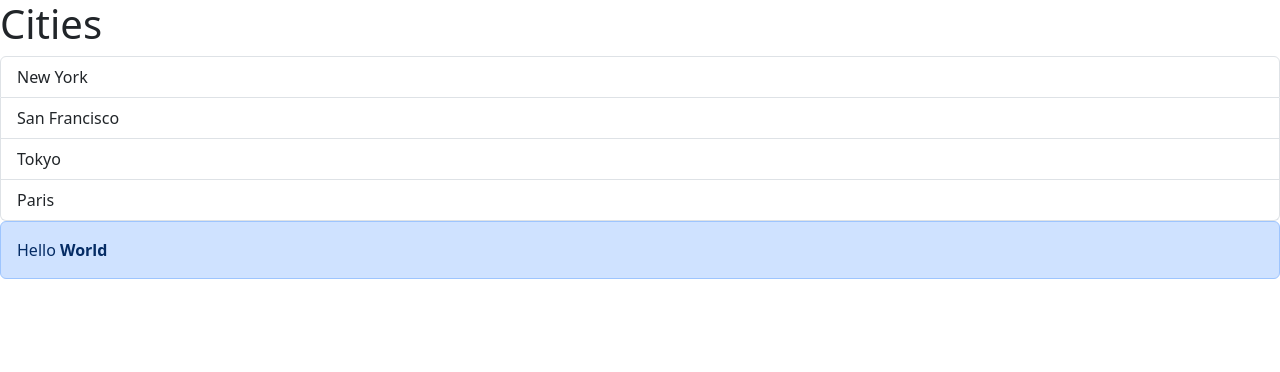
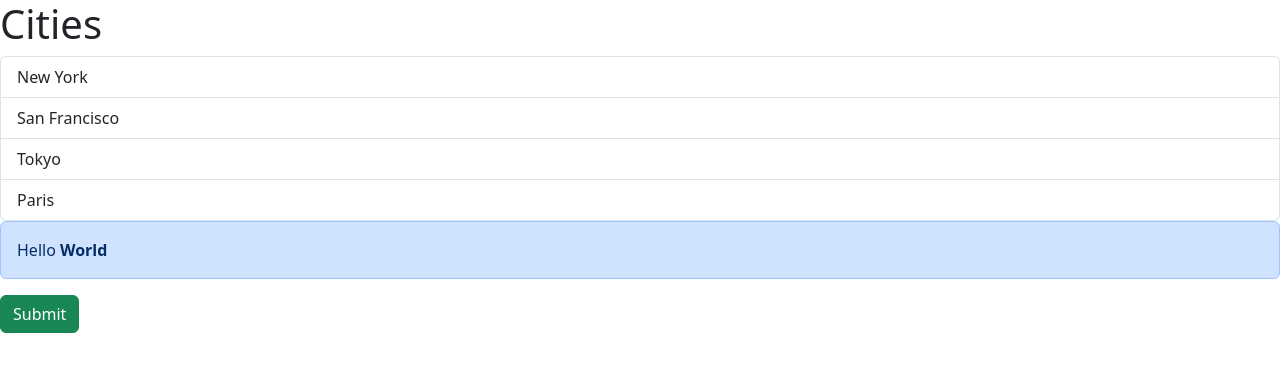
Before and after one commit to DontFretBrett/ReactCourse, a React (Vite) app: page / in a window 1280 px wide. Shown: the top 372 px of the page. Built offline with nearby package versions, Linux system fonts and the light colour scheme.

Commit message:
Add RButton, union type for color

```diff
--- a/src/App.tsx
+++ b/src/App.tsx
@@ -1,11 +1,16 @@
 import ListGroup from './components/ListGroup';
 import Alert from './components/Alert';
+import RButton from './components/RButton';
 
 function App() {
   const items = ['New York', 'San Francisco', 'Tokyo', 'Paris'];
 
   const handleSelectedItem = (item: string) => {
     console.log(item);
+  };
+
+  const handleButtonClick = () => {
+    console.log('Clicked');
   };
 
   return (
@@ -15,7 +20,10 @@ function App() {
         heading="Cities"
         onSelectedItem={handleSelectedItem}
       />
-      <Alert>Hello <strong>World</strong></Alert>
+      <Alert>
+        Hello <strong>World</strong>
+      </Alert>
+      <RButton onClick={handleButtonClick} color="success">Submit</RButton>
     </div>
   );
 }
--- a/src/components/Alert.tsx
+++ b/src/components/Alert.tsx
@@ -1,4 +1,4 @@
-import React, { ReactNode } from 'react';
+import { ReactNode } from 'react';
 
 interface Props {
     children: ReactNode;
--- /dev/null
+++ b/src/components/RButton.tsx
@@ -0,0 +1,15 @@
+interface Props {
+  children: string;
+  color?: 'primary' | 'secondary' | 'danger' | 'success';
+  onClick: () => void;
+}
+
+const RButton = ({ children, color = 'primary', onClick }: Props) => {
+  return (
+    <button type="button" className={`btn btn-${color}`} onClick={onClick}>
+      {children}
+    </button>
+  );
+};
+
+export default RButton;
```
